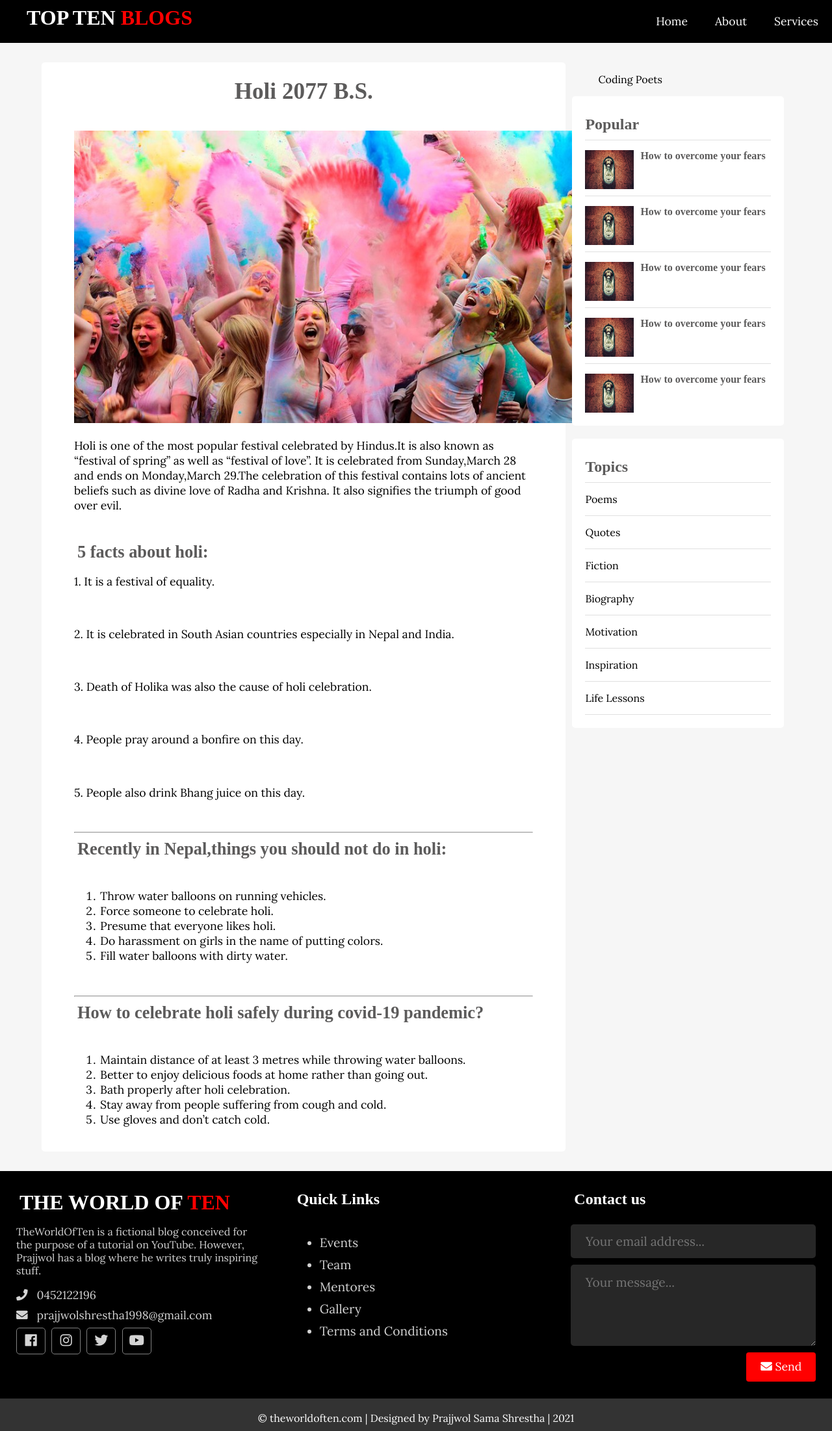
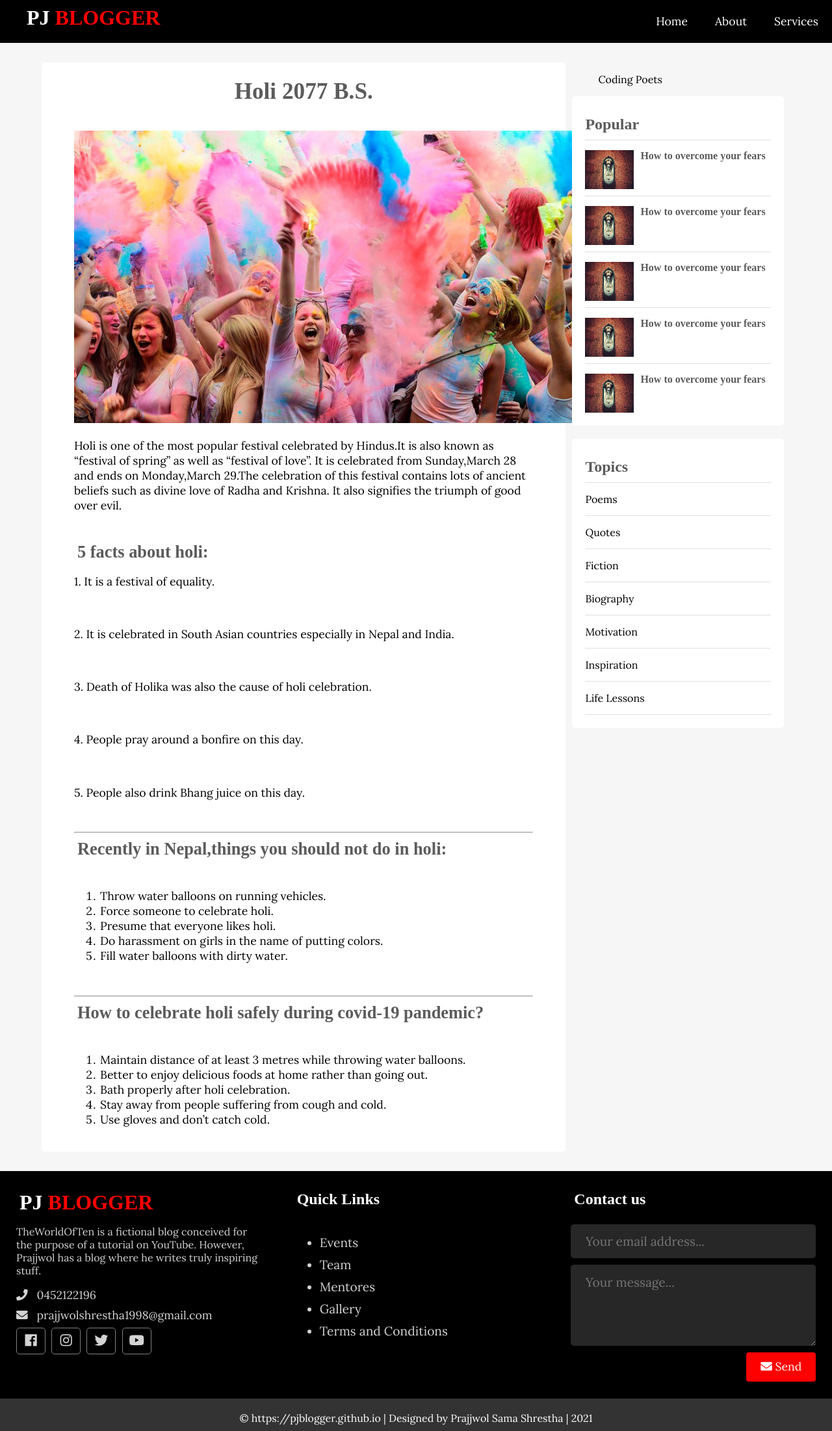
Before and after one commit to pjblogger/pjblogger.github.io, a plain HTML site: page holi.html in a window 1280 px wide. Shown: the whole page at 65% size. Drawn offline with nearby package versions, Linux system fonts and the light colour scheme; a web font is replaced by a local one.

Commit message:
third changes
third change done

```diff
--- a/holi.html
+++ b/holi.html
@@ -16,6 +16,9 @@
   <!-- Custom Styling -->
   <link rel="stylesheet" href="css/style.css">
 
+  <!--Google Ads-->
+  <script data-ad-client="ca-pub-5995091168206122" async src="https://pagead2.googlesyndication.com/pagead/js/adsbygoogle.js"></script>
+
   <title>Holi 2077 B.s</title>
 </head>
 
@@ -32,7 +35,7 @@
 
   <header>
     <div class="logo">
-      <h1 class="logo-text slider-image"><a href="../holi.jpeg">TOP TEN <span>BLOGS </span></a></h1>
+      <h1 class="logo-text slider-image"><a href="../holi.jpeg">PJ <span>BLOGGER </span></a></h1>
     </div>
     <i class="fa fa-bars menu-toggle"></i>
     <ul class="nav">
@@ -177,7 +180,7 @@
     <div class="footer-content">
 
       <div class="footer-section about">
-        <h1 class="logo-text">THE WORLD OF <span>TEN </span></h1>
+        <h1 class="logo-text">PJ <span>BLOGGER </span></h1>
         <p>
           TheWorldOfTen is a fictional blog conceived for the purpose of a tutorial on YouTube.
           However, Prajjwol has a blog where he writes truly inspiring stuff.
@@ -232,7 +235,7 @@
     </div>
 
     <div class="footer-bottom">
-      &copy; theworldoften.com | Designed by Prajjwol Sama Shrestha | 2021
+      &copy; https://pjblogger.github.io | Designed by Prajjwol Sama Shrestha | 2021
     </div>
   </div>
   <!-- // footer -->
```
Also changed, not shown: index.html (+2 -2 lines), single.html (+6 -3 lines), single3.html (+6 -3 lines).
